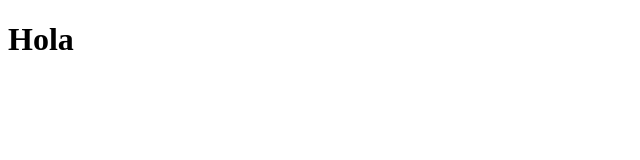
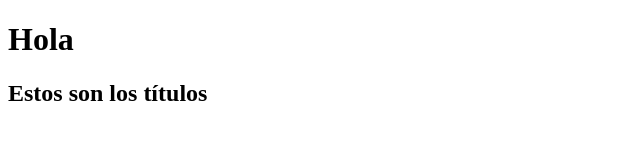
Before and after one commit to LetiVolk/GitBranch, a plain HTML site: page index.html in a window 1280 px wide. Shown: the whole page, without its empty margins (0-640 px from the left). Drawn offline with Linux system fonts and the light colour scheme.

Commit message:
títulos

```diff
--- a/index.html
+++ b/index.html
@@ -8,5 +8,6 @@
 </head>
 <body>
     <h1>Hola</h1>
+    <h2>Estos son los títulos</h2>
 </body>
 </html>
```
